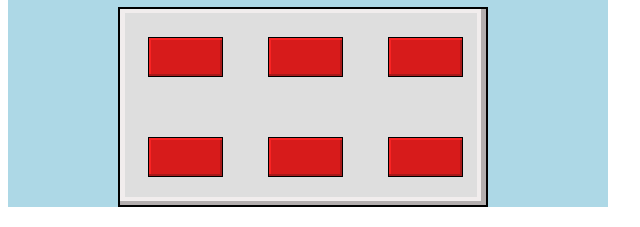
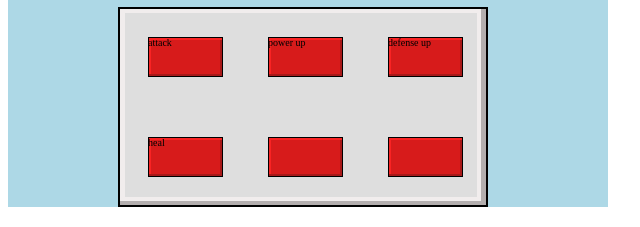
Before and after one commit to Moira7/For-Super-Hero-Project, a plain HTML site: page index.html in a window 1280 px wide. Shown: the part 401-628 px from the top of the page, 0-640 px from the left. Drawn offline with Linux system fonts and the light colour scheme.

Commit message:
added text

```diff
--- a/index.html
+++ b/index.html
@@ -17,10 +17,10 @@
       <div id = "heroHealthBackground"></div>
       <div id = "heroHealth"> <div id = "healthIdicatorB" class = "hp" style = "width:100%"></div> </div>
       <div id = "buttonArea"></div>
-      <div id = "b1" background = url(img/buttons/activeButton.png)></div>
-      <div id = "b2" background = url(img/buttons/activeButton.png)></div>
-      <div id = "b3" background = url(img/buttons/activeButton.png)></div>
-      <div id = "b4" background = url(img/buttons/activeButton.png)></div>
+      <div id = "b1" background = url(img/buttons/activeButton.png)> attack </div>
+      <div id = "b2" background = url(img/buttons/activeButton.png)>power up</div>
+      <div id = "b3" background = url(img/buttons/activeButton.png)> defense up</div>
+      <div id = "b4" background = url(img/buttons/activeButton.png)>heal</div>
       <div id = "b5" background = url(img/buttons/activeButton.png)></div>
       <div id = "b6" background = url(img/buttons/activeButton.png)></div>
     </main>
```
